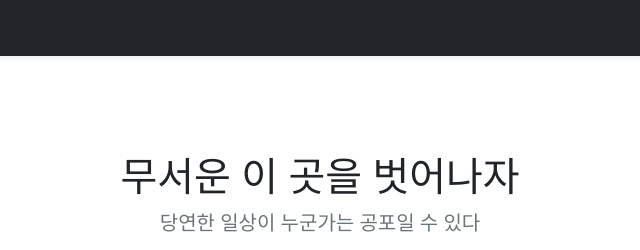
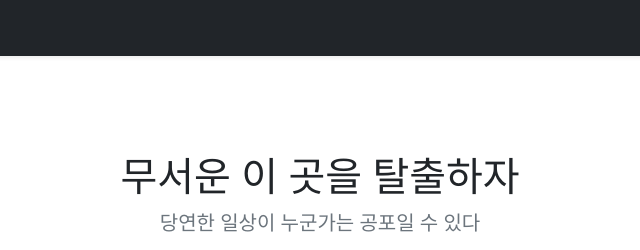
Before and after one commit to Song0614/SSH-site, a plain HTML site: page pages/sub02.html in a window 1280 px wide. Shown: the top 250 px of the page, 320-960 px from the left. Drawn offline with nearby package versions, Linux system fonts and the light colour scheme.

Commit message:
Update sub02.html

```diff
--- a/pages/sub02.html
+++ b/pages/sub02.html
@@ -130,7 +130,7 @@
     <section class="py-5 text-center container">
       <div class="row py-lg-5">
         <div class="col-lg-6 col-md-8 mx-auto">
-          <h1 class="fw-light">무서운 이 곳을 벗어나자</h1>
+          <h1 class="fw-light">무서운 이 곳을 탈출하자</h1>
           <p class="lead text-muted">당연한 일상이 누군가는 공포일 수 있다</p>
           <p>
             <!-- <a href="https://www.youtube.com/watch?v=O1Uh6Vl08zg" class="btn btn-success my-2">레벨 시연 영상 보기</a>
```
